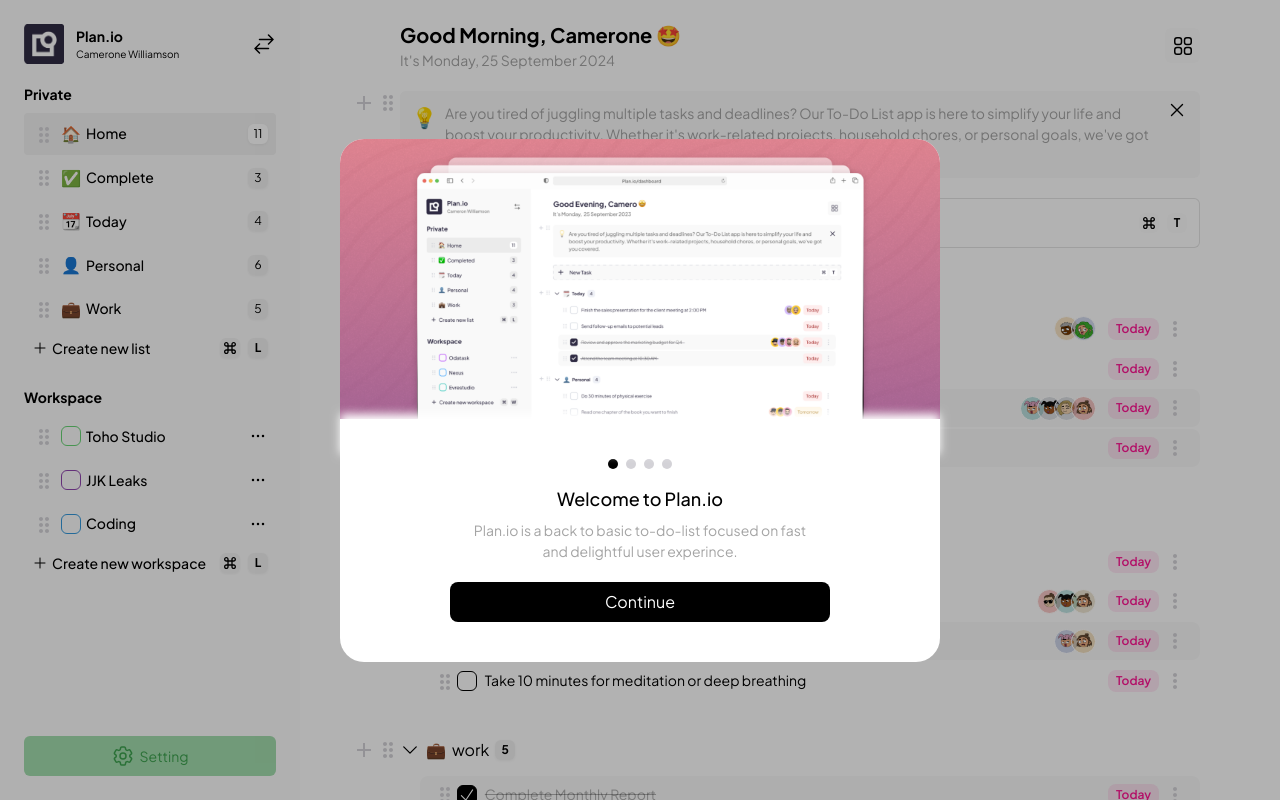
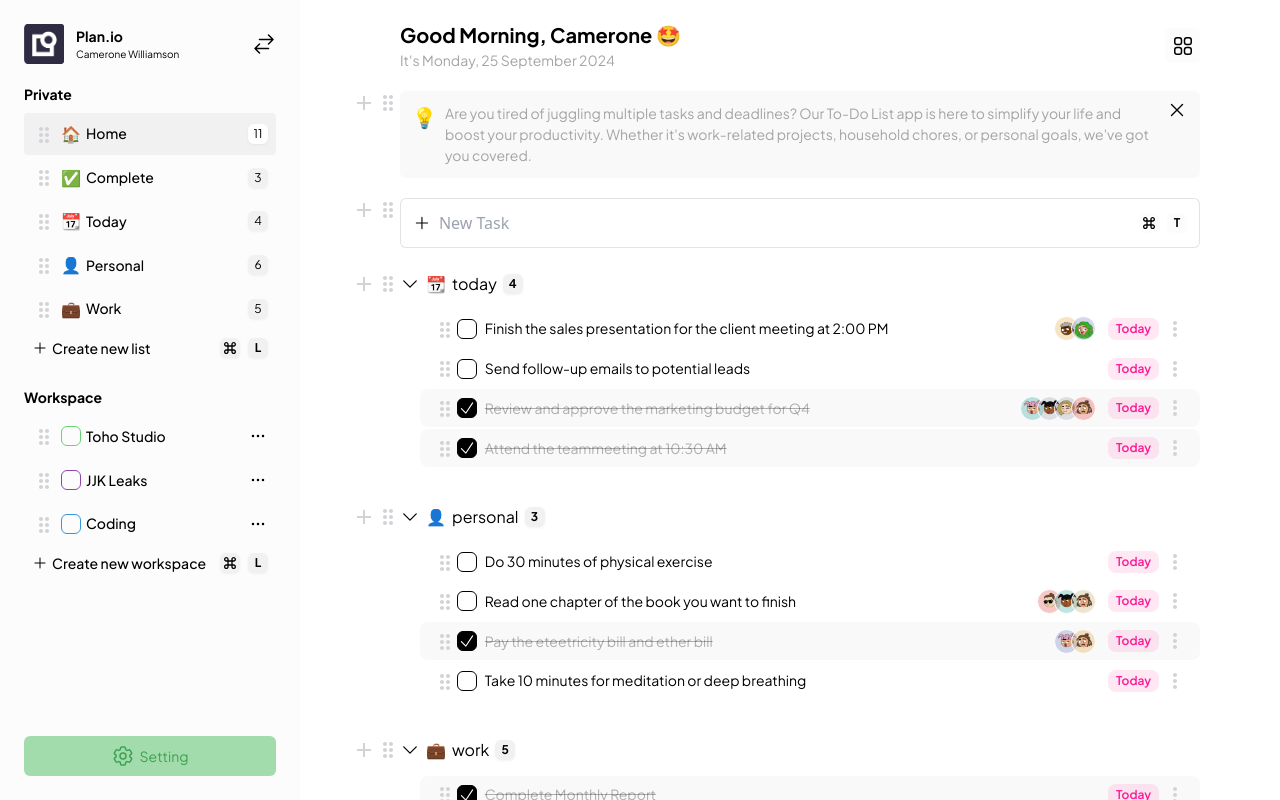
Before and after one commit to nukucode/task, a Next.js app: page / in a window 1280 px wide. Shown: the top 800 px of the page. Built offline with nearby package versions, Linux system fonts and the light colour scheme.

Commit message:
💫  add transition & animation

```diff
--- a/src/app/page.js
+++ b/src/app/page.js
@@ -4,15 +4,12 @@
 import { Welcome } from "@/components/Welcome";
 
 function page({ searchParams }) {
-  const modalShow = searchParams?.show;
-  const welcomeShow = searchParams?.welcome;
 
   return (
     <div className="flex bg-white">
       <Sidebar />
       <Home />
-      {!welcomeShow && <Welcome />}
-      {modalShow && <Modal />}
+       <Modal />
     </div>
   );
 }
--- a/src/components/Home.jsx
+++ b/src/components/Home.jsx
@@ -14,7 +14,7 @@
 
 function Home() {
   const [containers, setContainers] = useState(data);
-  const { taskEditor, menu } = useSelector(selectButton);
+  const { menu } = useSelector(selectButton);
 
   const reorder = (list, startIndex, endIndex) => {
     const results = Array.from(list);
@@ -38,9 +38,9 @@
 
   return (
     <main
-      className={`relative overflow-auto z-[1] ${
-        !menu && "lg:ml-[0px]"
-      } lg:ml-[300px] w-full py-5 px-5 lg:pr-[5rem]`}
+      className={`relative overflow-auto z-[1] w-full py-5 px-5 lg:pr-[5rem] transition-padding duration-200 ease-in-out ${
+        menu ? "lg:ml-[300px]" : "ml-0"
+      }`}
     >
       <Header />
       <div className={`w-full flex items-center justify-between lg:pl-[5rem]`}>
@@ -83,7 +83,7 @@
           )}
         </Droppable>
       </DragDropContext>
-      {taskEditor && <TaskEditor />}
+      <TaskEditor />
     </main>
   );
 }
--- a/src/components/Modal.jsx
+++ b/src/components/Modal.jsx
@@ -10,21 +10,25 @@
   ChevronDownIcon,
   ChevronUpIcon
 } from "@heroicons/react/24/outline";
+import { useSelector, useDispatch } from "react-redux";
+import { toggleModal } from "@/features/buttonSlice";
 
 // => Desktop & Tablets & Mobile Modal
 export const Modal = () => {
-  const router = useRouter();
-
+  const dispatch = useDispatch();
+  const { modal } = useSelector((state) => state.button);
   return (
     <div
-      onClick={(e) => {
-        router.back();
-      }}
-      className="bg-charcoal/50 w-screen h-screen fixed z-[999] flex items-center justify-center"
+      onClick={(e) => dispatch(toggleModal(!modal))}
+      className={`bg-charcoal/50 w-screen ${
+        modal ? "visible opacity-100 " : "invisible opacity-0"
+      } transition-all duration-200 ease-in-out h-screen fixed z-[999] flex items-center justify-center`}
     >
       <div
         onClick={(e) => e.stopPropagation()}
-        className="min-w-[700px] hidden h-[450px] md:flex mx-[1rem]"
+        className={`min-w-[700px] hidden h-[450px] md:flex mx-[1rem] transition-transform duration-200 ease-in-out ${
+          modal ? "translate-y-0" : "translate-y-6"
+        }`}
       >
         <div className="flex-[0.3] bg-white rounded-tl-xl rounded-bl-xl p-4">
           <h3 className="font-plusSans text-[16px] font-semiBold">Settings</h3>
@@ -70,7 +74,7 @@
       >
         <div className=" flex items-center justify-between pb-3 border-b border-black/30">
           <h3 className="font-plusSans text-[16px] font-semibold">Settings</h3>
-          <button onClick={() => router.back()}>
+          <button onClick={() => dispatch(toggleModal(!modal))}>
             <XMarkIcon className="h-6" />
           </button>
         </div>
--- a/src/components/Sidebar.jsx
+++ b/src/components/Sidebar.jsx
@@ -8,18 +8,19 @@
 } from "@heroicons/react/24/outline";
 import { SidebarItem } from "./SidebarItem";
 import { useDispatch } from "react-redux";
-import { toggleMenu } from "../features/buttonSlice";
+import { toggleMenu, toggleModal } from "../features/buttonSlice";
 import { useSelector } from "react-redux";
-import Link from "next/link";
 
 function Sidebar() {
-  const menu = useSelector((state) => state.button.menu);
+  const { menu, modal } = useSelector((state) => state.button);
   const dispatch = useDispatch();
   return (
     <>
       <div
-        className={`fixed top-0 left-0 h-screen z-[999] lg:block min-w-[300px] ${
-          !menu ? "block lg:hidden" : "hidden lg:flex"
+        className={`fixed top-0 left-0 h-screen z-[999] block transition-all duration-200 ease-in-out min-w-[300px] ${
+          !menu
+            ? "invisible opacity-0 -translate-x-[200px]"
+            : "visible opacity-100 translate-x-0"
         } bg-silverGray h-screen p-6 flex flex-col`}
       >
         <div className="flex-1 space-y-5">
@@ -80,14 +81,15 @@
           </div>
         </div>
         <div>
-          <Link href='/?show=true'>
-            <button className="bg-[#a2dcad] w-full h-[40px] rounded-md  transition-all ease-in-out duration-200 hover:bg-[#7dce8c]  flex items-center space-x-1 justify-center">
-              <Cog6ToothIcon className="h-6 text-[#3da24f]" />
-              <span className="text-[#3da24f] font-plusSans text-[14px]">
-                Setting
-              </span>
-            </button>
-          </Link>
+          <button
+            onClick={() => dispatch(toggleModal(!modal))}
+            className="bg-[#a2dcad] w-full h-[40px] rounded-md  transition-all ease-in-out duration-200 hover:bg-[#7dce8c]  flex items-center space-x-1 justify-center"
+          >
+            <Cog6ToothIcon className="h-6 text-[#3da24f]" />
+            <span className="text-[#3da24f] font-plusSans text-[14px]">
+              Setting
+            </span>
+          </button>
         </div>
       </div>
     </>
--- a/src/components/SidebarItem.jsx
+++ b/src/components/SidebarItem.jsx
@@ -18,7 +18,7 @@
     <>
       {!add ? (
         <div
-          className={`flex items-center justify-between mt-[2px] hover:bg-active transition-all duration-150 ease-in-out cursor-pointer w-full p-2 rounded ${
+          className={`flex items-center justify-between mt-[2px] hover:bg-active transition-all duration-200 ease-in-out cursor-pointer w-full p-2 rounded ${
             active && "bg-active"
           }`}
         >
--- a/src/components/Task.jsx
+++ b/src/components/Task.jsx
@@ -29,8 +29,9 @@
 
   return (
     <div
-      className={`flex justify-between items-center py-[6px] px-[0.8rem] hover:bg-active rounded-lg ${
-  isCompleted && "bg-[#f9f9f9]"} my-[2px]`}
+      className={`flex justify-between items-center py-[6px] px-[0.8rem] transition-all duration-200 ease-in-out hover:bg-active rounded-lg ${
+        isCompleted && "bg-[#f9f9f9]"
+      } my-[2px]`}
     >
       <div className="flex items-center">
         <button className="hidden md:block">
@@ -38,11 +39,15 @@
         </button>
         <button
           onClick={() => setIsDone(!isDone)}
-          className={`w-[20px] h-[20px] flex items-center justify-center cursor-pointer border ${
-            isDone && "bg-[#000]"
+          className={`w-[20px] h-[20px] flex items-center justify-center cursor-pointer border transition-all duration-200 ease-in-out ${
+            isDone ? "bg-[#000]" : "bg-none"
           } rounded-md`}
         >
-          {isDone && <CheckIcon className="h-6 text-white" />}
+          <CheckIcon
+            className={`h-6 text-white transition-opacity duration-200 ease-in-out ${
+              isDone ? "visible opacity-100" : "invisible opacity-0"
+            } `}
+          />
         </button>
         <p
           className={`font-plusSans pl-2 text-[14px] ${
--- a/src/components/TaskContainer.jsx
+++ b/src/components/TaskContainer.jsx
@@ -16,21 +16,23 @@
       <div className="w-full">
         <div>
           <div className="flex items-center space-x-[6px]">
-            {expend ? (
-              <button
-                onClick={() => setExpend(!expend)}
-                className="cursor-pointer"
-              >
-                <ChevronUpIcon className="h-5" />
-              </button>
-            ) : (
-              <button
-                onClick={() => setExpend(!expend)}
-                className="cursor-pointer"
-              >
-                <ChevronDownIcon className="h-5" />
-              </button>
-            )}
+            <button
+              onClick={() => setExpend(!expend)}
+              className="cursor-pointer relative"
+            >
+              <ChevronUpIcon
+                className={`h-5 transition-all absolute top-0 left-0 duration-200 ease-in-out ${
+                  expend ? " visible opacity-100" : " invisible opacity-0"
+                }`}
+              />
+
+              <ChevronDownIcon
+                className={`h-5 transition-all  duration-200 ease-in-out ${
+                  !expend ? " visible opacity-100" : " invisible opacity-0"
+                }`}
+              />
+            </button>
+
             <span>{icon}</span>
             <h3 className="font-plusSans">{title}</h3>
             <div className="bg-active w-[20px] h-[20px] flex items-center justify-center rounded-md drop-shadow-sm">
@@ -39,7 +41,13 @@
           </div>
         </div>
 
-        <div className={`py-3 md:pl-5 ${expend && "hidden"}`}>
+        <div
+          className={`py-3 md:pl-5 transition-all duration-200 ease-in-out ${
+            !expend
+              ? "visible opacity-100 translate-y-0 max-h-auto"
+              : "invisible opacity-0 -translate-y-6 max-h-0"
+          }`}
+        >
           {React.Children.toArray(
             tasks.map((task, i) => (
               <Task
--- a/src/components/TaskEditor.jsx
+++ b/src/components/TaskEditor.jsx
@@ -1,8 +1,4 @@
-import {
-  ChevronDoubleRightIcon,
-  XMarkIcon,
-  ChevronDownIcon
-} from "@heroicons/react/24/outline";
+import { ChevronDoubleRightIcon, XMarkIcon } from "@heroicons/react/24/outline";
 import { selectButton, toggleTaskEditor } from "@/features/buttonSlice";
 import { useDispatch } from "react-redux";
 import { useSelector } from "react-redux";
@@ -22,7 +18,15 @@
   const { taskEditor } = useSelector(selectButton);
 
   return (
-    <div className="fixed top-0 right-0 h-screen flex flex-col bg-white  w-full lg:w-[350px] z-[999] border border-l border-active p-5">
+    <div
+      className={`fixed top-0 right-0 h-screen flex flex-col bg-white w-full lg:w-[350px] z-[999] border border-l border-active p-5
+        transition-all duration-200 ease-in-out ${
+          taskEditor
+            ? " opacity-100 visible translate-x-0"
+            : " opacity-0 invsible translate-x-[700px]"
+        }
+        `}
+    >
       <div className="space-y-5 flex-1">
         <div className="flex items-center justify-between">
           <div className="flex items-center space-x-2">
--- a/src/components/TipContainer.jsx
+++ b/src/components/TipContainer.jsx
@@ -7,7 +7,13 @@
   const [close, setClose] = useState(false);
 
   return (
-    <div className={`flex my-5 lg:pl-[2rem] ${close && "hidden"}`}>
+    <div
+      className={`flex my-5 lg:pl-[2rem] transition-all duration-200 ease-in-out ${
+        !close
+          ? "visible opacity-100 translate-x-0"
+          : "invisible opacity-0 max-h-0 translate-x-6"
+      }`}
+    >
       <div className="hidden lg:flex">
         <AddIcon className="text-icon" />
         <DragIndicatorIcon className="text-icon" />
--- a/src/features/buttonSlice.js
+++ b/src/features/buttonSlice.js
@@ -5,7 +5,8 @@
   name: "button",
   initialState: {
     menu: true,
-    taskEditor: false
+    taskEditor: false,
+    modal: false
   },
   reducers: {
     // Menu Reducers
@@ -20,9 +21,15 @@
     // Task Editor Reducers
     toggleTaskEditor(state, action) {
       state.taskEditor = action.payload;
+    },
+
+    // toggle Modal Reducers
+    toggleModal(state, action) {
+      state.modal = action.payload;
     }
   }
 });
 export const selectButton = (state) => state.button;
-export const { toggleMenu, openMenu, toggleTaskEditor } = buttonSlice.actions;
+export const { toggleMenu, openMenu, toggleTaskEditor, toggleModal } =
+  buttonSlice.actions;
 export default buttonSlice.reducer;
```
Also changed, not shown: src/app/globals.css (line endings or trailing spaces).
